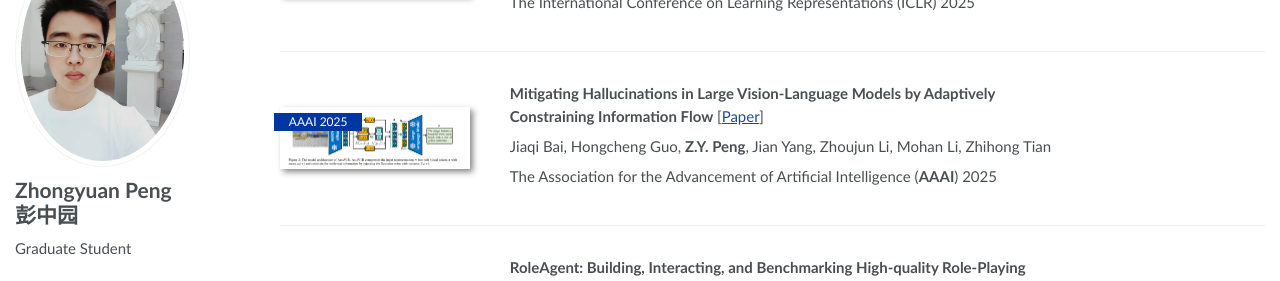
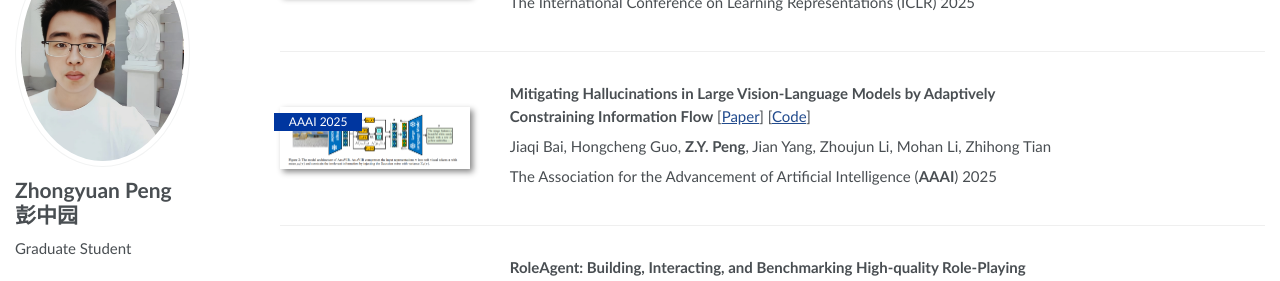
Before and after one commit to pengzhongyuan-casia/pengzhongyuan-casia.github.io, a Jekyll site: the page built from _pages/about.md, in a window 1280 px wide and 900 px high, scrolled down 685 px. Shown: the part 153-434 px from the top of the window. Built offline with Jekyll 4.4.1, drawn with Linux system fonts in a browser that asks for light colours.

Commit message:
20250312

```diff
--- a/_pages/about.md
+++ b/_pages/about.md
@@ -60,7 +60,9 @@ The International Conference on Learning Representations (ICLR) 2025
 <div class='paper-box'><div class='paper-box-image'><div><div class="badge">AAAI 2025</div><img src='images/Mitigating.png' width="190" height="90"></div></div>
 <div class='paper-box-text' markdown="1">
 **Mitigating Hallucinations in Large Vision-Language Models by Adaptively Constraining Information Flow**
-[[Paper](https://openreview.net/pdf?id=Zo1Cws50O9)]
+[[Paper](https://arxiv.org/pdf/2502.20750)]
+[[Code](https://github.com/jiaqi5598/AdaVIB)]
+
 
 Jiaqi Bai, Hongcheng Guo, **Z.Y. Peng**, Jian Yang, Zhoujun Li, Mohan Li, Zhihong Tian
 
@@ -72,7 +74,7 @@ The Association for the Advancement of Artificial Intelligence (**AAAI**) 2025
 <div class='paper-box'><div class='paper-box-image'><div><div class="badge">NeurIPS Dataset 2024</div><img src='images/roleagent.png' width="190" height="90"></div></div>
 <div class='paper-box-text' markdown="1">
 **RoleAgent: Building, Interacting, and Benchmarking High-quality Role-Playing Agents from Scripts**
-[[Paper](https://openreview.net/pdf?id=hORTHzt2cE)]
+[[Paper](https://proceedings.neurips.cc/paper_files/paper/2024/file/5875aca1ef70285a35940afbbce0f9fb-Paper-Datasets_and_Benchmarks_Track.pdf)]
 
 Jiaheng Liu\*, Zehao Ni\*, Haoran Que\*, Tao Sun, Zekun Wang, Jian Yang, Jiakai Wang, Hongcheng Guo, **Zhongyuan Peng**, Ge Zhang, Jiayi Tian, Xingyuan Bu, Ke Xu, Wenge Rong, Junran Peng†, Zhaoxiang Zhang
 
```
